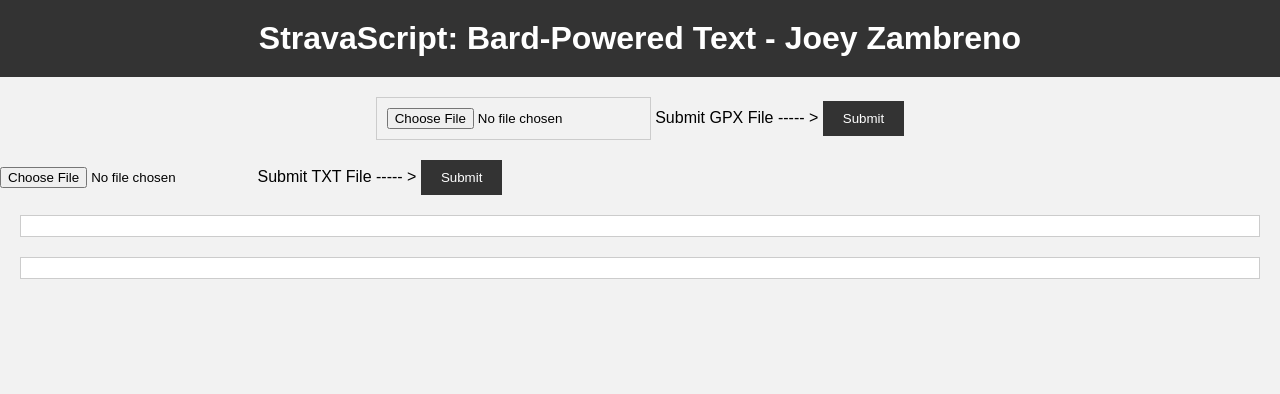
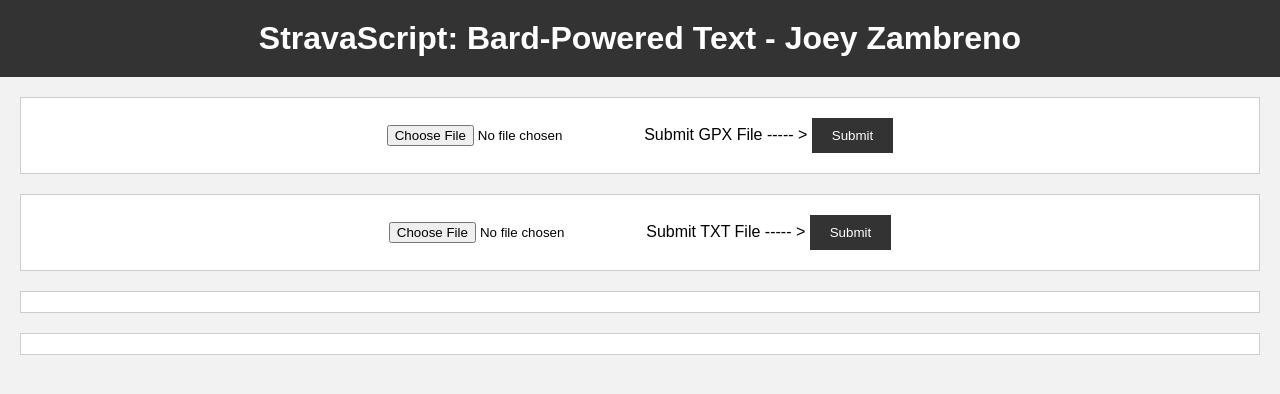
Before and after one commit to JoeyZeee/StravaScript, a Flask app: page / in a window 1280 px wide. Shown: the top 394 px of the page. Run offline with Flask 3, Linux system fonts and the light colour scheme.

Commit message:
Update style.css

```diff
--- a/static/style.css
+++ b/static/style.css
@@ -25,12 +25,18 @@
 #upload-form {
     text-align: center;
     padding: 20px;
+    border: 1px solid #ccc; /* Add a border to the form */
+    background-color: #fff;
+    margin: 20px;
 }
 
-/* Style the file input and submit button */
-#gpx-file {
-    padding: 10px;
-    border: 1px solid #ccc;
+/* Add a border around the entire second form */
+#txt-upload-form {
+    text-align: center;
+    padding: 20px;
+    border: 1px solid #ccc; /* Add a border to the form */
+    background-color: #fff;
+    margin: 20px;
 }
 
 input[type="submit"] {
```
